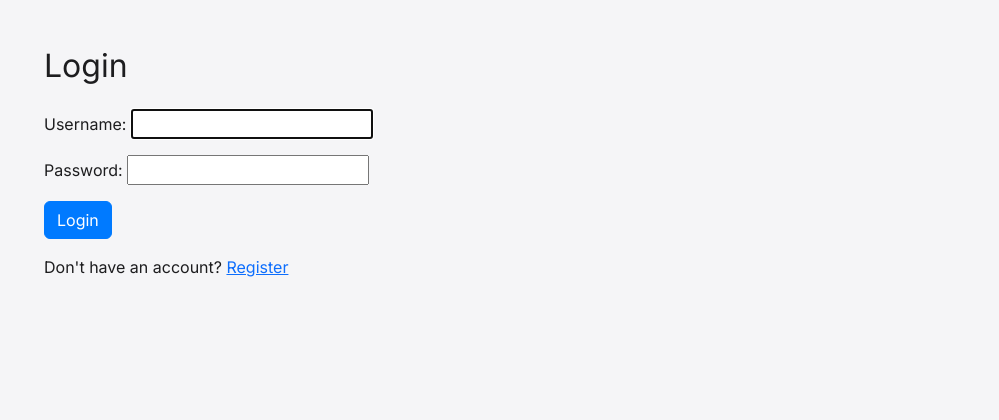
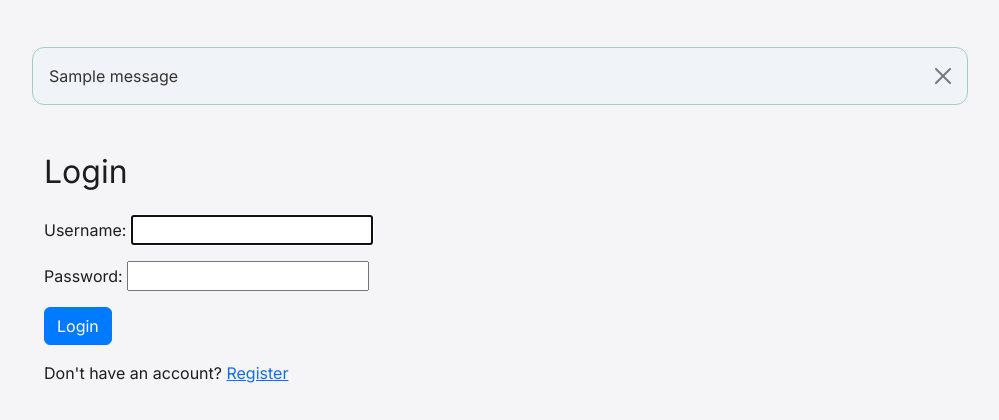
Before and after one commit to nellbert-admu/Aloe-Hub, a Django app: page /login/ in a window 1280 px wide. Shown: the part 57-477 px from the top of the page, without its empty margins (140-1139 px from the left). Run offline with Django 5.2, Linux system fonts and the light colour scheme; one stand-in notice (Sample message) is shown; some libraries are stand-ins or nearby versions.

Commit message:
ADDED MESSAGES

```diff
--- a/templates/base.html
+++ b/templates/base.html
@@ -51,6 +51,16 @@
     </nav>
 
     <div class="container mt-5">
+        {% if messages %}
+            <div class="mt-3">
+                {% for message in messages %}
+                    <div class="alert alert-{{ message.tags }} alert-dismissible fade show" role="alert" style="border-radius: 12px; background-color: #f0f4f8; color: #333;">
+                        <p style="font-size: 1em; margin: 0;">{{ message }}</p>
+                        <button type="button" class="btn-close" data-bs-dismiss="alert" aria-label="Close"></button>
+                    </div>
+                {% endfor %}
+            </div>
+        {% endif %}
         {% block content %}{% endblock %}
     </div>
 
--- a/templates/home.html
+++ b/templates/home.html
@@ -38,8 +38,10 @@
             {% endif %}
         </div>
     {% else %}
-        <div class="alert alert-info mt-5 text-center">
-            <p>Please <a href="{% url 'login' %}" class="alert-link">login</a> to see your favorite events.</p>
+        <div class="alert alert-info mt-5 text-center" style="border-radius: 12px; background-color: #f0f4f8; color: #333;">
+            <p style="font-size: 1.2em; margin: 0;">
+                Please <a href="{% url 'login' %}" class="alert-link" style="color: #007aff; text-decoration: none;">login</a> to see your favorite events.
+            </p>
         </div>
     {% endif %}
 
--- a/users/views.py
+++ b/users/views.py
@@ -34,12 +34,13 @@ def user_login(request):
 def user_logout(request):
     logout(request)
     messages.success(request, 'You have logged out successfully!')
-    return redirect('login')  # Redirect to login page after successful logout
+    return redirect('home')  # Redirect to login page after successful logout
 
-@login_required
 def home(request):
-    favorited_events = request.user.favorited_events.all()
-    return render(request, 'home.html', {'favorited_events': favorited_events})
+    context = {}
+    if request.user.is_authenticated:
+        context['favorited_events'] = request.user.favorited_events.all()
+    return render(request, 'home.html', context)
 
 def about(request):
     return render(request, 'about.html')
```
Also changed, not shown: db.sqlite3.
